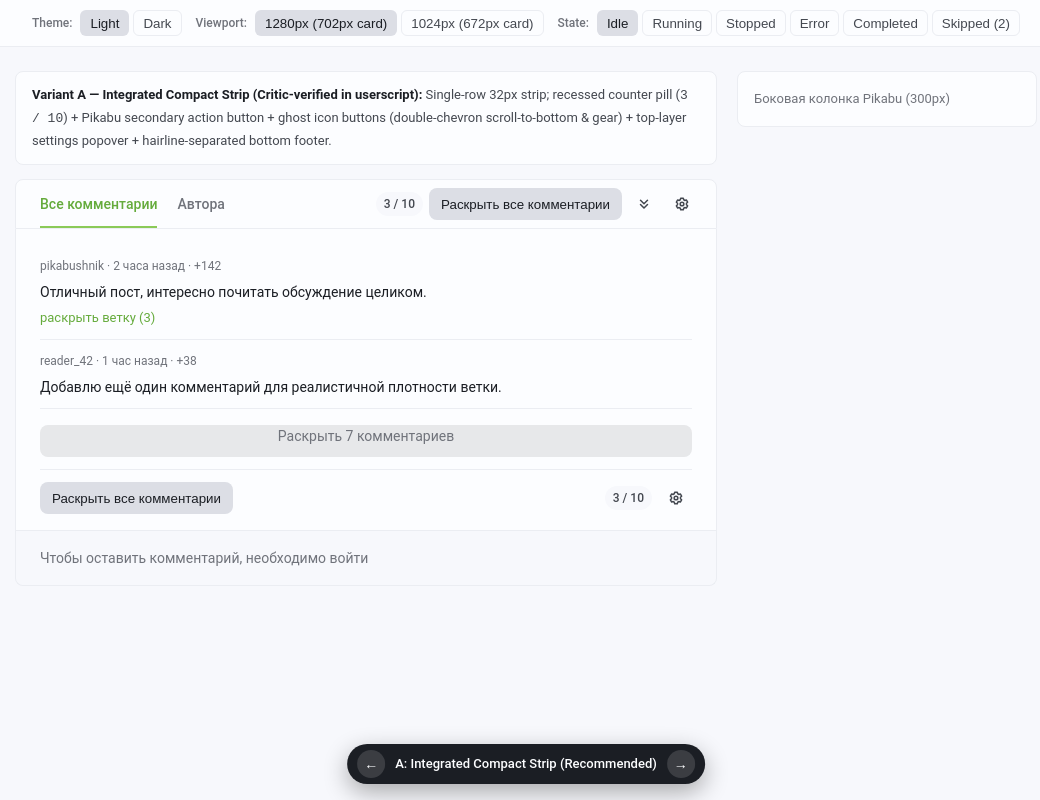
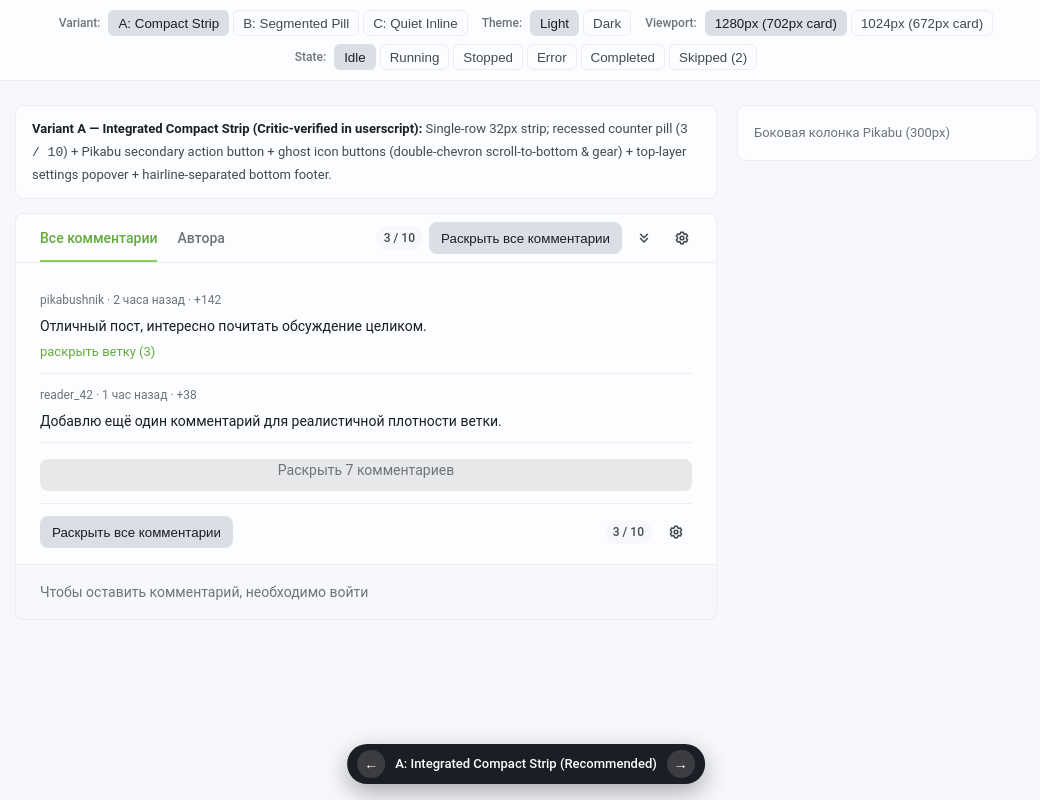
Before and after one commit to lolmaus/pikabu-expand-comments, a website: page prototype/controls-prototype.html in a window 1280 px wide. Shown: the whole page, without its empty margins (114-1154 px from the left). Drawn offline with Linux system fonts and the light colour scheme.

Commit message:
chore: add top-bar variant buttons and file-URL guard to prototype

```diff
--- a/prototype/controls-prototype.html
+++ b/prototype/controls-prototype.html
@@ -515,6 +515,12 @@
   <body>
     <div class="proto-controls" role="region" aria-label="Prototype controls">
       <div class="proto-group">
+        <strong>Variant:</strong>
+        <button class="proto-chip" data-variant="A" aria-pressed="true">A: Compact Strip</button>
+        <button class="proto-chip" data-variant="B" aria-pressed="false">B: Segmented Pill</button>
+        <button class="proto-chip" data-variant="C" aria-pressed="false">C: Quiet Inline</button>
+      </div>
+      <div class="proto-group">
         <strong>Theme:</strong>
         <button class="proto-chip" data-theme="light" aria-pressed="true">Light</button>
         <button class="proto-chip" data-theme="dark" aria-pressed="false">Dark</button>
@@ -775,10 +781,30 @@
           });
         });
 
-        const url = new URL(location.href);
-        url.searchParams.set("variant", variant.key);
-        history.replaceState(null, "", url);
+        document
+          .querySelectorAll("[data-variant]")
+          .forEach((b) =>
+            b.setAttribute("aria-pressed", String(b.getAttribute("data-variant") === variant.key)),
+          );
+
+        try {
+          const url = new URL(location.href);
+          url.searchParams.set("variant", variant.key);
+          history.replaceState(null, "", url);
+        } catch {
+          // Ignore SecurityError when opened via file:// or sandboxed preview.
+        }
       }
+
+      document.querySelectorAll("[data-variant]").forEach((btn) => {
+        btn.addEventListener("click", () => {
+          const idx = VARIANTS.findIndex((v) => v.key === btn.getAttribute("data-variant"));
+          if (idx >= 0) {
+            variantIdx = idx;
+            render();
+          }
+        });
+      });
 
       document.addEventListener("click", (e) => {
         if (!popover.hidden && !popover.contains(e.target)) closePopover();
```
